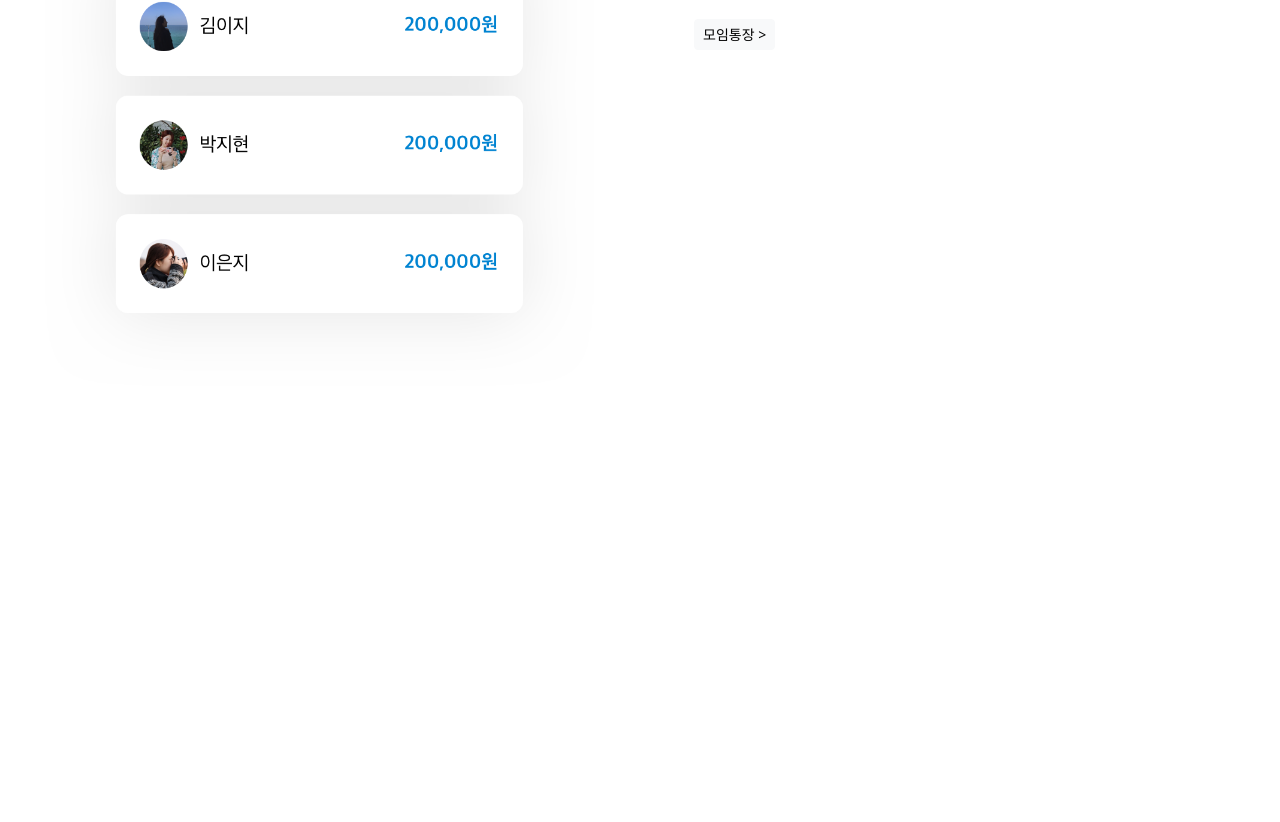
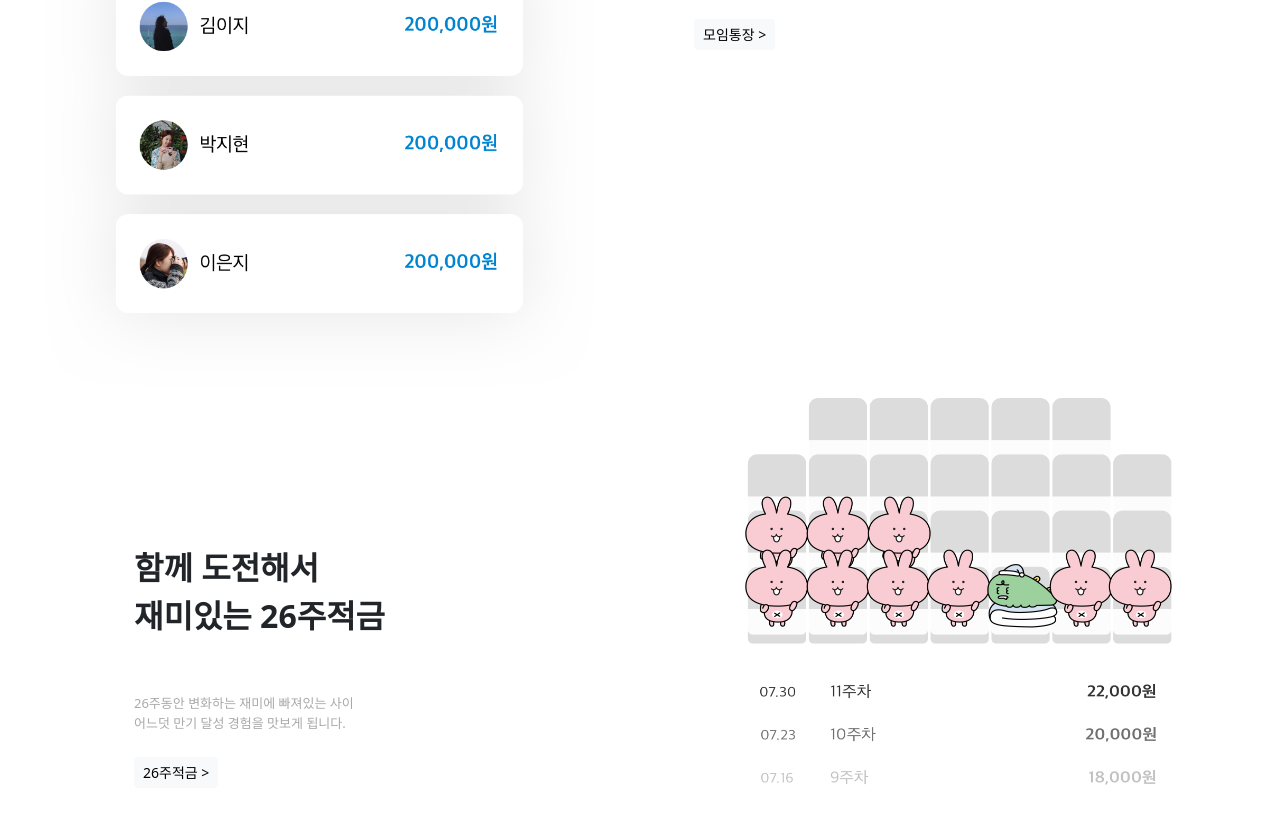
Before and after one commit to ebinaha/React-class, a React (Create React App) app in the folder kakaobank-clone/: page / in a window 1280 px wide. Shown: the part 3060-3882 px from the top of the page. Before the commit the page ends 3466 px from the top, so only its background shows below. Built offline with nearby package versions, Linux system fonts and the light colour scheme.

Commit message:
bank main section5

```diff
--- a/kakaobank-clone/src/component/Main.js
+++ b/kakaobank-clone/src/component/Main.js
@@ -4,6 +4,7 @@
 import Section1 from './Section1';
 import Section2 from './Section2';
 import Section3 from './Section3';
+import Section4 from './Section4';
 
 class Main extends Component {
     render(){
@@ -17,6 +18,7 @@
                             <Section1/>
                             <Section2/>
                             <Section3/>
+                            <Section4/>
 
                     </tbody>
                 </Table>
--- /dev/null
+++ b/kakaobank-clone/src/component/Section4.js
@@ -0,0 +1,37 @@
+import { Component } from "react";
+import { Button } from 'reactstrap';
+
+class Section4 extends Component {
+    render(){
+        return(
+            <tr>
+                <td className={"w-50"}>
+                    <div className="textBox" style={{paddingLeft:'130px'}}>
+                        <span className='L-text'>
+                            함께 도전해서 <br/>
+                            재미있는 26주적금 <br/>
+                        </span><br/>
+
+                        <span className='S-text'>
+                            26주동안 변화하는 재미에 빠져있는 사이  <br/>
+                            어느덧 만기 달성 경험을 맛보게 됩니다. <br/>
+                        </span> <br/>
+
+                        <Button color='light' size='sm'> 26주적금 &gt; </Button> <br/>
+                    </div>
+
+                </td>
+
+                <td className={"w-50"}>
+                    <div className="imgBox">
+                        <img src={require('../img/main-26weeks.png')} height="408px" width="520px" alt=""/>
+                    </div>
+
+                </td>
+
+            </tr>
+        )
+    }
+}
+
+export default Section4;
```
